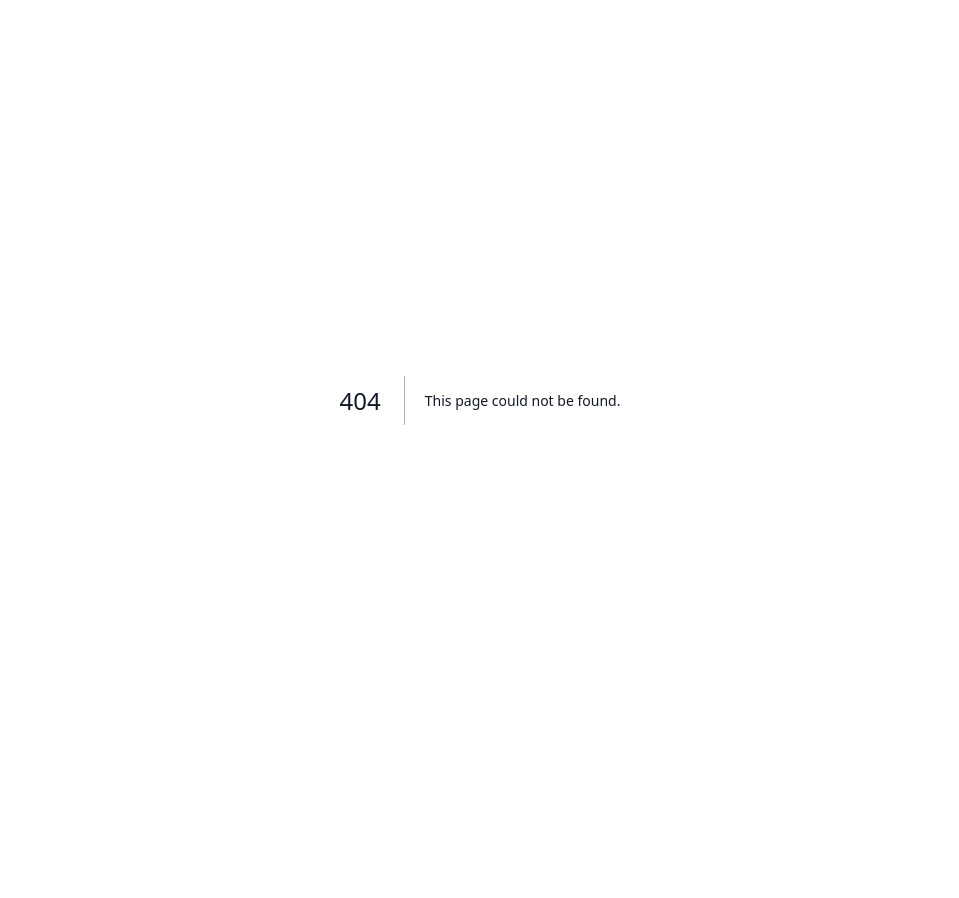
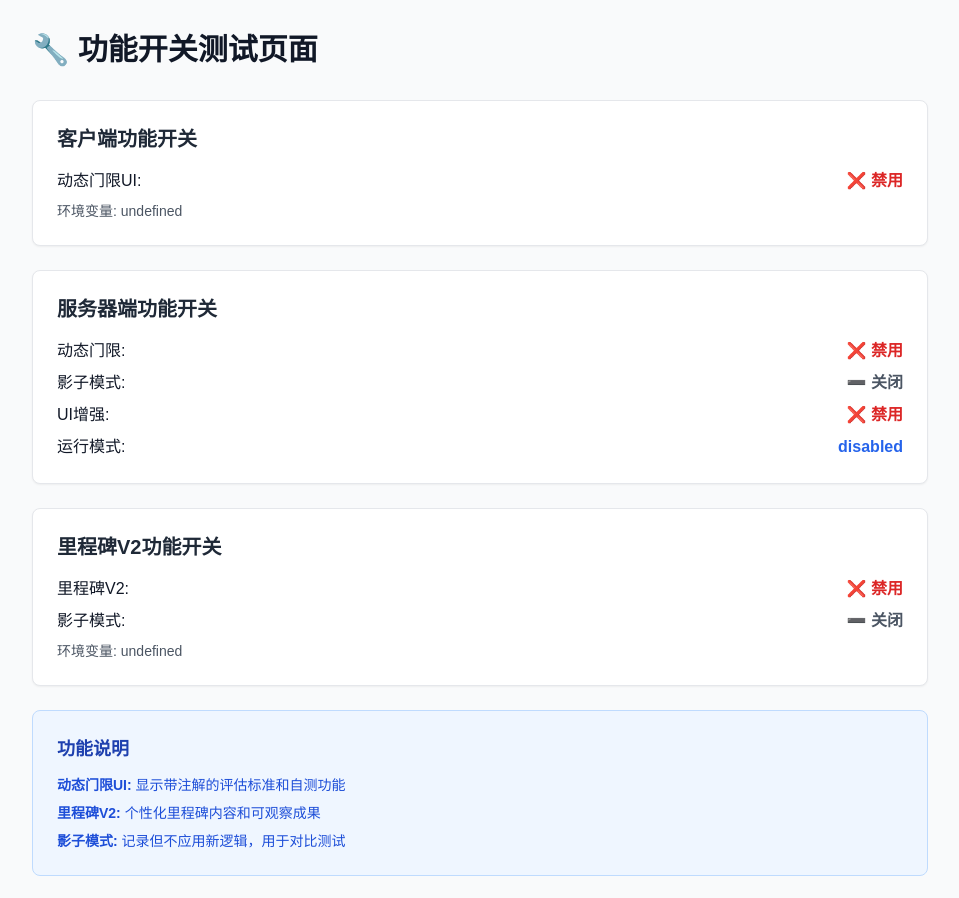
Before and after one commit to rasheedding-cloud/AI-2.0, a Next.js app: page /test-features in a window 1280 px wide. Before the commit this address had no page. Shown: the top 898 px of the page, without its empty margins (160-1119 px from the left). Before the commit the page ends 800 px from the top, so only its background shows below. Built offline with nearby package versions, Linux system fonts and the light colour scheme.

Commit message:
🔧 添加功能开关测试页面，用于验证Vercel部署配置

```diff
--- /dev/null
+++ b/src/app/test-features/page.tsx
@@ -0,0 +1,151 @@
+'use client';
+
+import { useEffect, useState } from 'react';
+import { isDynamicGatesUIEnabled } from '@/lib/client/features';
+import { getFeatureFlagsSummary } from '@/lib/features/dynamicGates';
+import { MILESTONE_V2_FEATURES } from '@/lib/learning/milestones_v2';
+
+export default function TestFeaturesPage() {
+  const [clientFeatures, setClientFeatures] = useState<any>(null);
+  const [serverFeatures, setServerFeatures] = useState<any>(null);
+  const [milestoneFeatures, setMilestoneFeatures] = useState<any>(null);
+
+  useEffect(() => {
+    // 客户端功能开关
+    setClientFeatures({
+      isDynamicGatesUIEnabled: isDynamicGatesUIEnabled(),
+      envVar: process.env.NEXT_PUBLIC_FEATURE_DYNAMIC_GATES_UI,
+    });
+
+    // 服务器端功能开关
+    setServerFeatures(getFeatureFlagsSummary());
+
+    // 里程碑V2功能开关
+    setMilestoneFeatures({
+      FEATURE_MILESTONES_V2: MILESTONE_V2_FEATURES.FEATURE_MILESTONES_V2,
+      MILESTONES_SHADOW: MILESTONE_V2_FEATURES.MILESTONES_SHADOW,
+      envVar: process.env.FEATURE_MILESTONES_V2,
+    });
+
+    // 调试输出
+    console.log('=== 功能开关测试页面 ===');
+    console.log('环境变量 FEATURE_MILESTONES_V2:', process.env.FEATURE_MILESTONES_V2);
+    console.log('环境变量 FEATURE_DYNAMIC_GATES:', process.env.FEATURE_DYNAMIC_GATES);
+    console.log('环境变量 FEATURE_DYNAMIC_GATES_UI:', process.env.FEATURE_DYNAMIC_GATES_UI);
+    console.log('环境变量 NEXT_PUBLIC_FEATURE_DYNAMIC_GATES_UI:', process.env.NEXT_PUBLIC_FEATURE_DYNAMIC_GATES_UI);
+    console.log('MILESTONE_V2_FEATURES:', MILESTONE_V2_FEATURES);
+    console.log('客户端功能开关:', { isDynamicGatesUIEnabled: isDynamicGatesUIEnabled() });
+    console.log('服务器端功能开关:', getFeatureFlagsSummary());
+  }, []);
+
+  return (
+    <div className="min-h-screen bg-gray-50 p-8">
+      <div className="max-w-4xl mx-auto">
+        <h1 className="text-3xl font-bold text-gray-900 mb-8">🔧 功能开关测试页面</h1>
+
+        <div className="space-y-6">
+          {/* 客户端功能开关 */}
+          <div className="bg-white rounded-lg p-6 shadow-sm border">
+            <h2 className="text-xl font-semibold text-gray-800 mb-4">客户端功能开关</h2>
+            <div className="space-y-2">
+              <div className="flex justify-between">
+                <span>动态门限UI:</span>
+                <span className={`font-semibold ${clientFeatures?.isDynamicGatesUIEnabled ? 'text-green-600' : 'text-red-600'}`}>
+                  {clientFeatures?.isDynamicGatesUIEnabled ? '✅ 启用' : '❌ 禁用'}
+                </span>
+              </div>
+              <div className="text-sm text-gray-600">
+                环境变量: {clientFeatures?.envVar || 'undefined'}
+              </div>
+            </div>
+          </div>
+
+          {/* 服务器端功能开关 */}
+          <div className="bg-white rounded-lg p-6 shadow-sm border">
+            <h2 className="text-xl font-semibold text-gray-800 mb-4">服务器端功能开关</h2>
+            {serverFeatures && (
+              <div className="space-y-2">
+                <div className="flex justify-between">
+                  <span>动态门限:</span>
+                  <span className={`font-semibold ${serverFeatures.dynamicGates ? 'text-green-600' : 'text-red-600'}`}>
+                    {serverFeatures.dynamicGates ? '✅ 启用' : '❌ 禁用'}
+                  </span>
+                </div>
+                <div className="flex justify-between">
+                  <span>影子模式:</span>
+                  <span className={`font-semibold ${serverFeatures.shadowMode ? 'text-yellow-600' : 'text-gray-600'}`}>
+                    {serverFeatures.shadowMode ? '📊 影子模式' : '➖ 关闭'}
+                  </span>
+                </div>
+                <div className="flex justify-between">
+                  <span>UI增强:</span>
+                  <span className={`font-semibold ${serverFeatures.uiEnabled ? 'text-green-600' : 'text-red-600'}`}>
+                    {serverFeatures.uiEnabled ? '✅ 启用' : '❌ 禁用'}
+                  </span>
+                </div>
+                <div className="flex justify-between">
+                  <span>运行模式:</span>
+                  <span className="font-semibold text-blue-600">{serverFeatures.mode}</span>
+                </div>
+              </div>
+            )}
+          </div>
+
+          {/* 里程碑V2功能开关 */}
+          <div className="bg-white rounded-lg p-6 shadow-sm border">
+            <h2 className="text-xl font-semibold text-gray-800 mb-4">里程碑V2功能开关</h2>
+            {milestoneFeatures && (
+              <div className="space-y-2">
+                <div className="flex justify-between">
+                  <span>里程碑V2:</span>
+                  <span className={`font-semibold ${milestoneFeatures.FEATURE_MILESTONES_V2 ? 'text-green-600' : 'text-red-600'}`}>
+                    {milestoneFeatures.FEATURE_MILESTONES_V2 ? '✅ 启用' : '❌ 禁用'}
+                  </span>
+                </div>
+                <div className="flex justify-between">
+                  <span>影子模式:</span>
+                  <span className={`font-semibold ${milestoneFeatures.MILESTONES_SHADOW ? 'text-yellow-600' : 'text-gray-600'}`}>
+                    {milestoneFeatures.MILESTONES_SHADOW ? '📊 影子模式' : '➖ 关闭'}
+                  </span>
+                </div>
+                <div className="text-sm text-gray-600">
+                  环境变量: {milestoneFeatures.envVar || 'undefined'}
+                </div>
+              </div>
+            )}
+          </div>
+
+          {/* 功能说明 */}
+          <div className="bg-blue-50 rounded-lg p-6 border border-blue-200">
+            <h3 className="text-lg font-semibold text-blue-800 mb-3">功能说明</h3>
+            <div className="space-y-2 text-sm text-blue-700">
+              <p><strong>动态门限UI:</strong> 显示带注解的评估标准和自测功能</p>
+              <p><strong>里程碑V2:</strong> 个性化里程碑内容和可观察成果</p>
+              <p><strong>影子模式:</strong> 记录但不应用新逻辑，用于对比测试</p>
+            </div>
+          </div>
+
+          {/* 测试建议 */}
+          <div className="bg-yellow-50 rounded-lg p-6 border border-yellow-200">
+            <h3 className="text-lg font-semibold text-yellow-800 mb-3">测试建议</h3>
+            <div className="space-y-2 text-sm text-yellow-700">
+              <p>1. 检查浏览器控制台查看详细调试信息</p>
+              <p>2. 访问学习计划页面查看是否显示动态门限UI</p>
+              <p>3. 验证里程碑是否显示个性化内容和可观察成果</p>
+              <p>4. 如果功能未启用，请检查Vercel环境变量配置</p>
+            </div>
+          </div>
+        </div>
+
+        <div className="mt-8 text-center">
+          <a
+            href="/plans"
+            className="inline-flex items-center px-6 py-3 bg-blue-600 text-white font-medium rounded-lg hover:bg-blue-700 transition-colors"
+          >
+            前往学习计划页面测试
+          </a>
+        </div>
+      </div>
+    </div>
+  );
+}
```
Also changed, not shown: .claude/settings.local.json.
